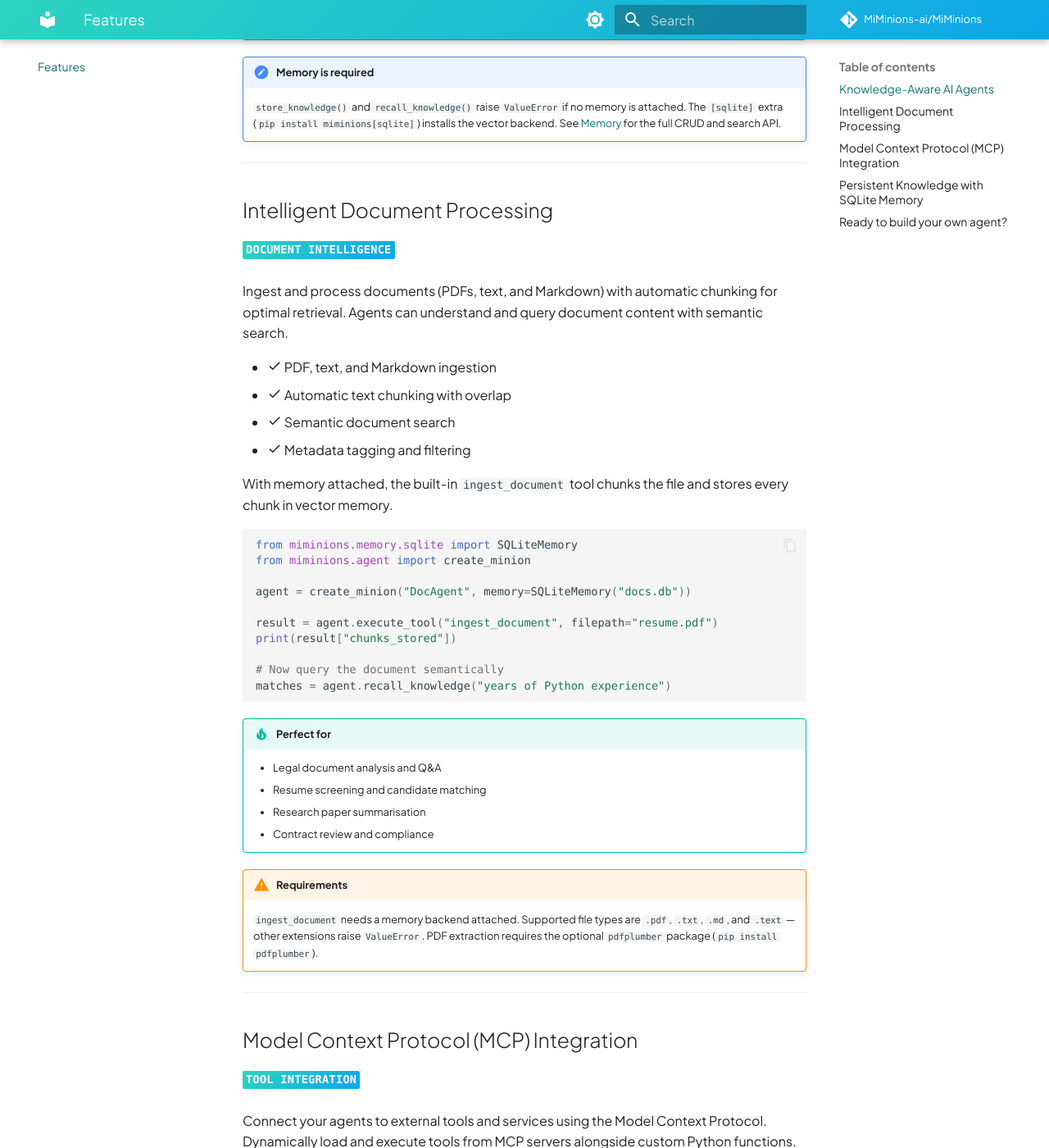
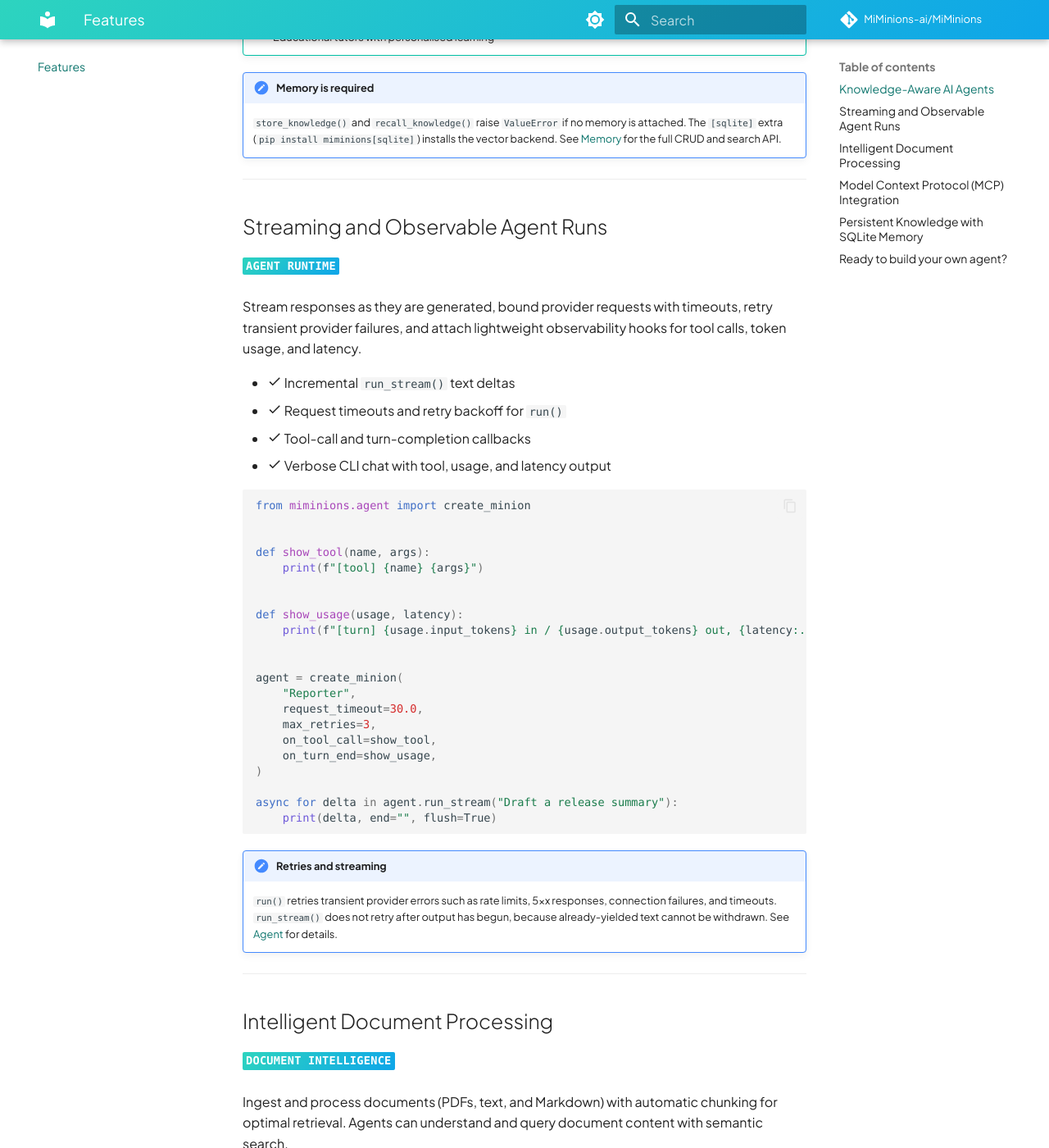
Before and after one commit to MiMinions-ai/MiMinions, an MkDocs documentation site: the page built from docs/features.md, in a window 1280 px wide and 1400 px high, scrolled down 1157 px. Shown: the whole window at 82% size. Built offline with MkDocs 1.6.1 and Material for MkDocs 9.7.7, drawn with Linux system fonts in a browser that asks for light colours; comment, search, counter and statistics services are not loaded; some of the changed text lies outside the part shown.

Commit message:
docs: enhance features documentation with new streaming capabilities and improved memory usage examples

````diff
--- a/docs/features.md
+++ b/docs/features.md
@@ -1,4 +1,6 @@
 # Features & Use Cases
+
+<!-- markdownlint-disable MD046 -->
 
 Discover how autonomous AI agents are transforming industries and workflows.
 
@@ -28,14 +30,15 @@ straight into it.
 from miminions.memory.sqlite import SQLiteMemory
 from miminions.agent import create_minion
 
-agent = create_minion("Assistant", memory=SQLiteMemory("agent.db"))
+with SQLiteMemory("agent.db") as memory:
+    agent = create_minion("Assistant", memory=memory)
 
-agent.store_knowledge(
-    "Python is a high-level programming language",
-    metadata={"category": "programming"},
-)
+    agent.store_knowledge(
+        "Python is a high-level programming language",
+        metadata={"category": "programming"},
+    )
 
-results = agent.recall_knowledge("What language is Python?")
+    results = agent.recall_knowledge("What language is Python?")
 ```
 
 !!! tip "Perfect for"
@@ -51,6 +54,52 @@ results = agent.recall_knowledge("What language is Python?")
     is attached. The `[sqlite]` extra (`pip install miminions[sqlite]`) installs
     the vector backend. See [Memory](modules/memory.md) for the full CRUD and
     search API.
+
+---
+
+## Streaming and Observable Agent Runs
+
+`Agent Runtime`{ .feature-badge }
+
+Stream responses as they are generated, bound provider requests with timeouts,
+retry transient provider failures, and attach lightweight observability hooks for
+tool calls, token usage, and latency.
+
+- :material-check: Incremental `run_stream()` text deltas
+- :material-check: Request timeouts and retry backoff for `run()`
+- :material-check: Tool-call and turn-completion callbacks
+- :material-check: Verbose CLI chat with tool, usage, and latency output
+
+```python
+from miminions.agent import create_minion
+
+
+def show_tool(name, args):
+    print(f"[tool] {name} {args}")
+
+
+def show_usage(usage, latency):
+    print(f"[turn] {usage.input_tokens} in / {usage.output_tokens} out, {latency:.1f}s")
+
+
+agent = create_minion(
+    "Reporter",
+    request_timeout=30.0,
+    max_retries=3,
+    on_tool_call=show_tool,
+    on_turn_end=show_usage,
+)
+
+async for delta in agent.run_stream("Draft a release summary"):
+    print(delta, end="", flush=True)
+```
+
+!!! note "Retries and streaming"
+
+    `run()` retries transient provider errors such as rate limits, 5xx responses,
+    connection failures, and timeouts. `run_stream()` does not retry after output
+    has begun, because already-yielded text cannot be withdrawn. See
+    [Agent](modules/agent.md#timeouts-retries-hooks) for details.
 
 ---
 
@@ -74,13 +123,14 @@ stores every chunk in vector memory.
 from miminions.memory.sqlite import SQLiteMemory
 from miminions.agent import create_minion
 
-agent = create_minion("DocAgent", memory=SQLiteMemory("docs.db"))
+with SQLiteMemory("docs.db") as memory:
+    agent = create_minion("DocAgent", memory=memory)
 
-result = agent.execute_tool("ingest_document", filepath="resume.pdf")
-print(result["chunks_stored"])
+    result = agent.execute_tool("ingest_document", filepath="resume.pdf")
+    print(result["chunks_stored"])
 
-# Now query the document semantically
-matches = agent.recall_knowledge("years of Python experience")
+    # Now query the document semantically
+    matches = agent.recall_knowledge("years of Python experience")
 ```
 
 !!! tip "Perfect for"
@@ -164,15 +214,15 @@ Point `SQLiteMemory` at a file path and the knowledge survives process restarts.
 from miminions.memory.sqlite import SQLiteMemory
 from miminions.agent import create_minion
 
-memory = SQLiteMemory("agent_memory.db")
-agent = create_minion("PersistentAgent", memory=memory)
+with SQLiteMemory("agent_memory.db") as memory:
+    agent = create_minion("PersistentAgent", memory=memory)
 
-agent.store_knowledge("User prefers concise answers", metadata={"type": "pref"})
+    agent.store_knowledge("User prefers concise answers", metadata={"type": "pref"})
 
-# Direct backend access for advanced search
-hits = memory.hybrid_search("concise", top_k=3)
-for hit in hits:
-    print(hit["text"], hit["meta"])
+    # Direct backend access for advanced search
+    hits = memory.hybrid_search("concise", top_k=3)
+    for hit in hits:
+        print(hit["text"], hit["meta"])
 ```
 
 !!! tip "Perfect for"
````
Also changed, not shown: docs/index.md (+15 -2 lines).
